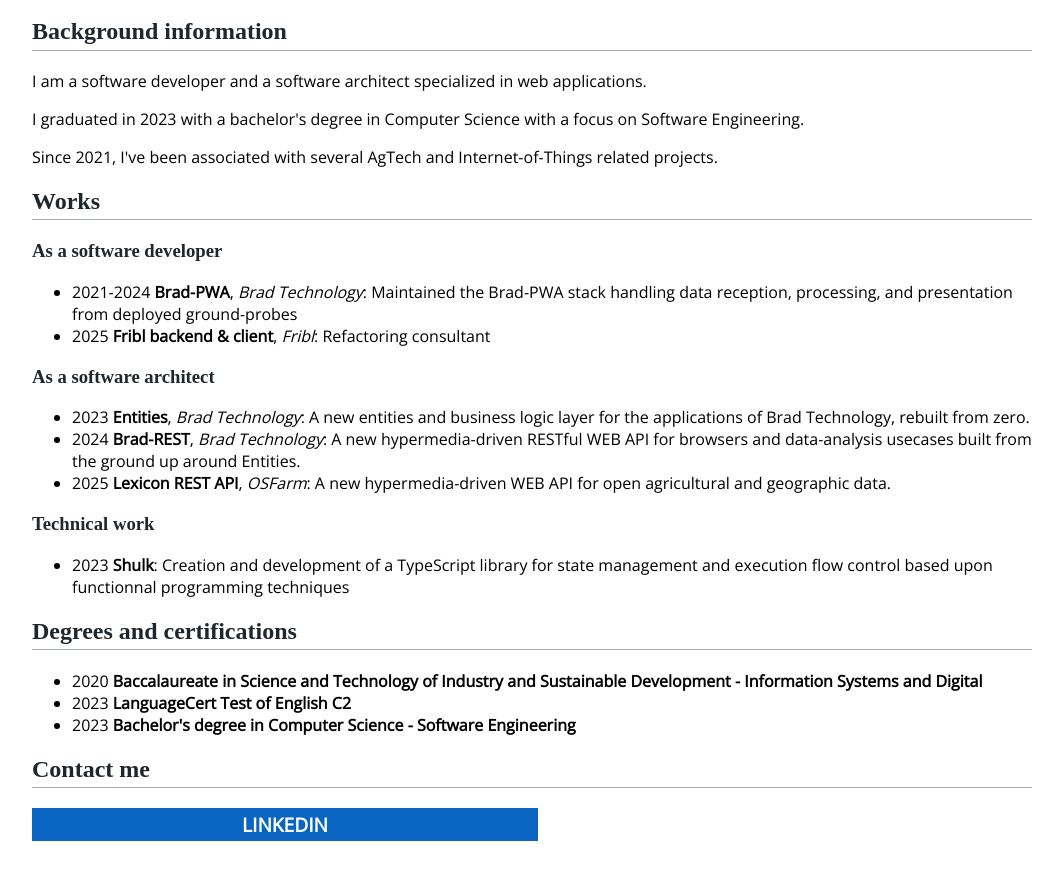
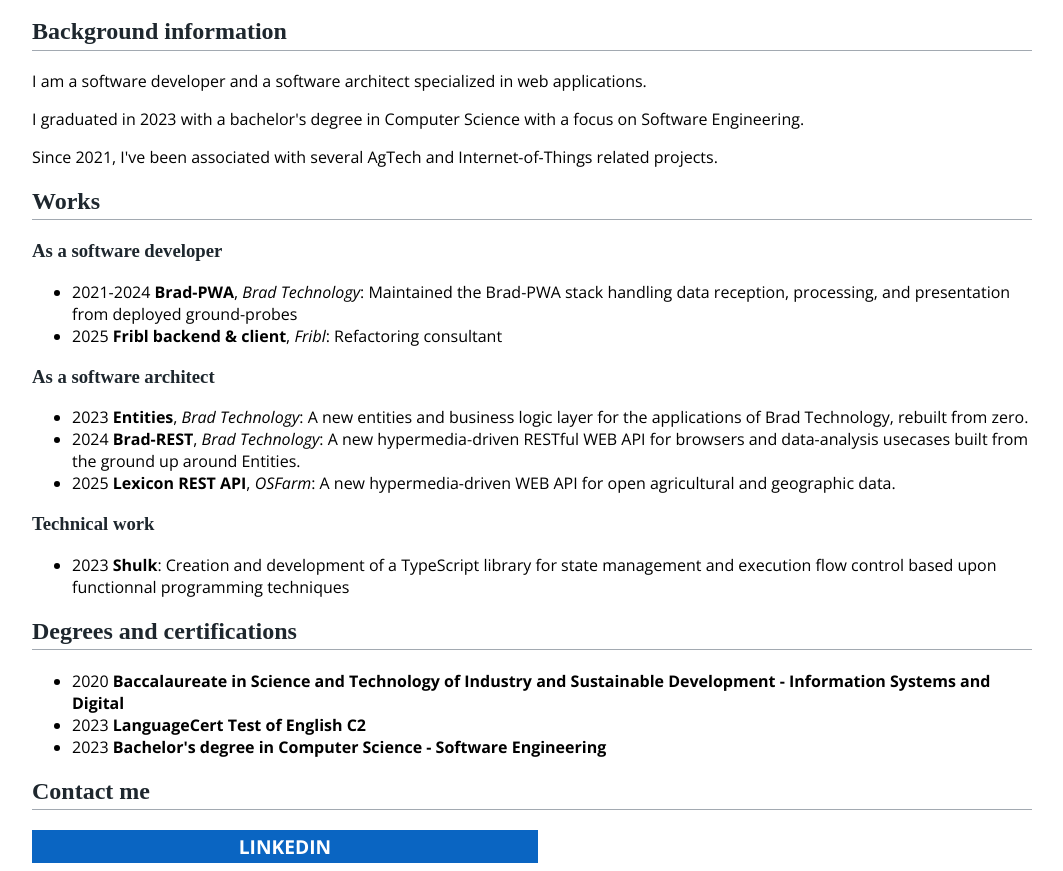
Before and after one commit to Grouloo/elliotts, a plain HTML site: page index.html in a window 1280 px wide. Shown: the part 48-919 px from the top of the page, without its empty margins (108-1171 px from the left). Before the commit the page ends 897 px from the top, so only its background shows below. Drawn offline with nearby package versions, Linux system fonts and the light colour scheme.

Commit message:
Fix open-sans bold

```diff
--- a/index.html
+++ b/index.html
@@ -6,9 +6,10 @@
     <link rel="preconnect" href="https://fonts.googleapis.com" />
     <link rel="preconnect" href="https://fonts.gstatic.com" crossorigin />
     <link
-      href="https://fonts.googleapis.com/css?family=Open Sans"
+      href="https://fonts.googleapis.com/css2?family=Open+Sans:ital,wght@0,300..800;1,300..800&display=swap"
       rel="stylesheet"
     />
+
     <style>
       body {
         font-family: "Open Sans";
```
